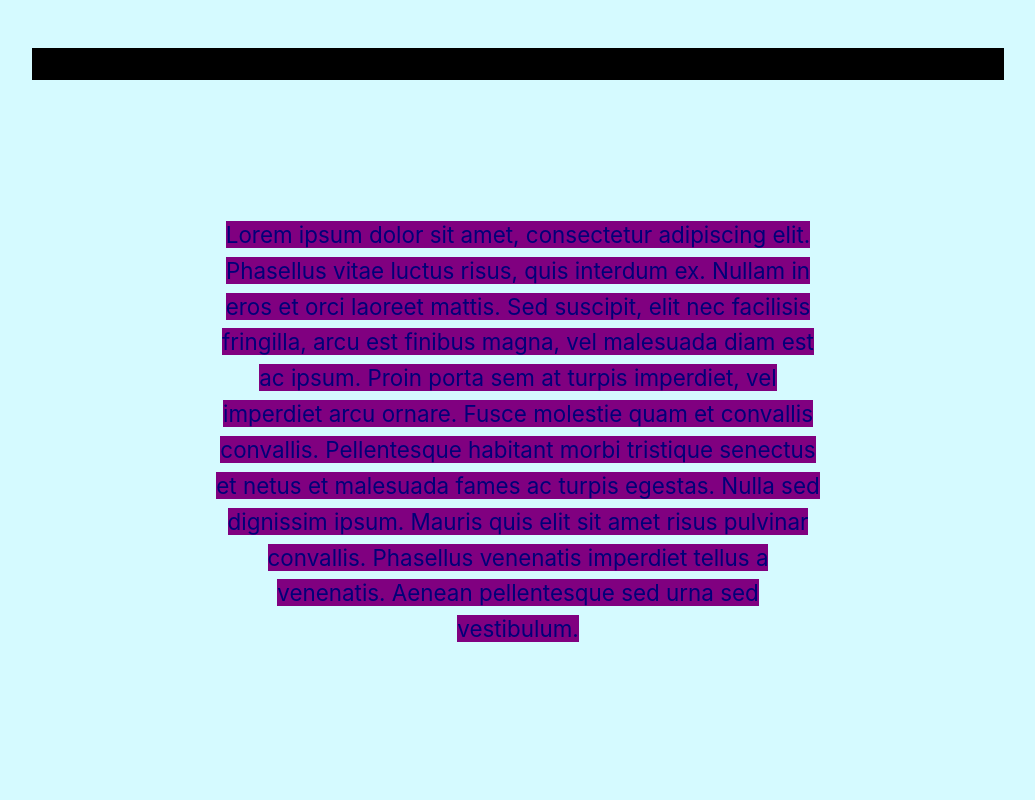
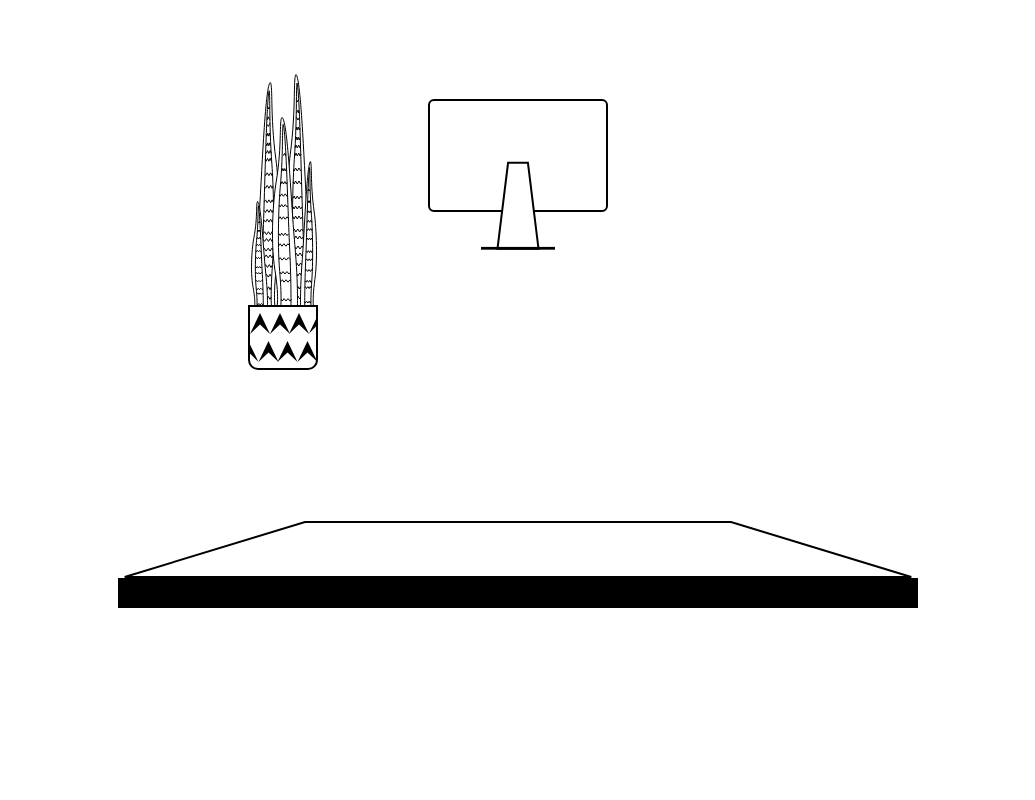
Before and after one commit to anxela-re/cv-anxela, a website built with Parcel: page src/index.html in a window 1280 px wide. Shown: the top 800 px of the page, without its empty margins (122-1157 px from the left). Built offline with nearby package versions, Linux system fonts and the light colour scheme.

Commit message:
clean idea portada

```diff
--- a/src/assets/scripts/main.js
+++ b/src/assets/scripts/main.js
@@ -27,39 +27,74 @@
   window.addEventListener("scroll", onScroll);
 
   function onScroll() {
+    checkPosition();
+    slidersEffect();
+  }
+  function checkPosition() {
+    // document.querySelector(
+    //   ".sky"
+    // ).style.transform = `matrix(1,0,0,1,0,${calculateTransform(0, -200)})`;
+    document.querySelector(
+      ".desk"
+    ).style.transform = `matrix(1,0,0,1,0,${calculateTransform(0, -800)})`;
+
+    document.querySelector(
+      ".monitor"
+    ).style.transform = `matrix(1,0,0,1,0,${calculateTransform(0, 700, 345)})`;
+    document.querySelector(
+      ".plant"
+    ).style.transform = `matrix(1,0,0,1,0,${calculateTransform(50, 600, 270)})`;
+    // document.querySelector(
+    //   ".cloud3"
+    // ).style.transform = `matrix(1,0,0,1,0,${calculateTransform(-50, -650)})`;
+    // document.querySelector(
+    //   ".monitor"
+    // ).style.transform = `matrix(1,0,0,1,0,${calculateTransform(-10, -100)})`;
+    // document.querySelector(
+    //   ".mountMg"
+    // ).style.transform = `matrix(1,0,0,1,0,${calculateTransform(-30, -250)})`;
+    // document.querySelector(
+    //   ".mountFg"
+    // ).style.transform = `matrix(1,0,0,1,0,${calculateTransform(-50, -600)})`;
+  }
+
+  function calculateTransform(y1, y2, max) {
+    let scrollDist = document.querySelector(".scroll-dist");
+    let scrollDistV = scrollDist.getBoundingClientRect();
+    let calc = y1 + (Math.abs(scrollDistV.top) * y2) / (scrollDistV.height / 2);
+    return calc > max ? max : calc;
+  }
+  function slidersEffect() {
+    let slidersContainer = document.querySelector(".sliders-container");
     let slide1 = document.querySelector(".slide-1");
     let slide2 = document.querySelector(".slide-2");
     let slide3 = document.querySelector(".slide-3");
     let sliderBar = document.querySelector(".slider-bar .bar");
-
-    let boundingRectSlide1 = slide1.getBoundingClientRect();
-    let boundingRectSlide2 = slide2.getBoundingClientRect();
     let slidersWrapper = document.querySelector(".sliders-wrapper");
 
-    if (
-      boundingRectSlide1.top <= 0 &&
-      slidersWrapper.offsetTop > boundingRectSlide1.height / 2
-    ) {
+    let percentage =
+      ((slidersWrapper.offsetTop + slidersWrapper.offsetHeight) /
+        slidersContainer.getBoundingClientRect().height) *
+      100;
+
+    sliderBar.style.background = `linear-gradient(to right, black ${percentage}%, transparent ${percentage}%)`;
+    if (percentage > 40) {
       slide1.classList.remove("is-active");
       slide2.classList.add("is-active");
-      sliderBar.classList.replace('is-active-1', 'is-active-2');
-      if (
-        boundingRectSlide2.top <= 0 &&
-        slidersWrapper.offsetTop >
-          boundingRectSlide1.height + boundingRectSlide2.height / 2
-      ) {
+      sliderBar.classList.replace("is-active-1", "is-active-2");
+      if (percentage > 70) {
         slide2.classList.remove("is-active");
         slide3.classList.add("is-active");
-        sliderBar.classList.replace('is-active-2', 'is-active-3');
+        sliderBar.classList.replace("is-active-2", "is-active-3");
       } else {
         slide3.classList.remove("is-active");
         slide2.classList.add("is-active");
-        sliderBar.classList.replace('is-active-3', 'is-active-2');
+        sliderBar.classList.replace("is-active-3", "is-active-2");
       }
     } else {
       slide2.classList.remove("is-active");
       slide1.classList.add("is-active");
-      sliderBar.classList.replace('is-active-2', 'is-active-1');
+      sliderBar.classList.replace("is-active-2", "is-active-1");
     }
   }
 })();
--- a/src/assets/styles/_variables.scss
+++ b/src/assets/styles/_variables.scss
@@ -9,4 +9,8 @@ $uoc-corporate: #000078;
 $uoc-masterbrand: #73edff;
 $uoc-bg: color.scale($uoc-masterbrand, $lightness: 70%);
 
-$mqMinWidth: 420px;
+
+$bg-white: #fff;
+
+$mqMinWidthTablet: 420px;
+$mqMinWidthDesktop: 1000px;
--- a/src/assets/styles/layouts/_home.scss
+++ b/src/assets/styles/layouts/_home.scss
@@ -6,7 +6,6 @@ html {
 }
 
 body {
-  display: flex;
   height: 100vh;
   padding: 2rem;
   margin: 0;
@@ -14,7 +13,7 @@ body {
   font-size: 16px;
   line-height: 24px;
   color: $uoc-corporate;
-  background-color: $uoc-bg;
+  background-color: $bg-white;
 }
 
 .uoc-container {
@@ -36,7 +35,7 @@ body {
   margin-bottom: 1.5rem;
   margin-left: auto;
 
-  @media (min-width: $mqMinWidth) {
+  @media (min-width: $mqMinWidthTablet) {
     max-width: 350px;
   }
 }
@@ -47,8 +46,40 @@ body {
   font-weight: 700;
   color: $uoc-corporate;
 
-  @media (min-width: $mqMinWidth) {
+  @media (min-width: $mqMinWidthTablet) {
     font-size: 36px;
+  }
+}
+
+.portada {
+  width: 100%;
+  height: 200vh;
+  background: #ddd;
+  margin: 0;
+  font-size: 99px;
+  text-align: center;
+  position:relative;
+  .scroll-dist {
+    width: 100%;
+    height: 200vh;
+    position: absolute;
+    background-color: $bg-white;
+  }
+  .main-portada {
+    position: fixed;
+    background: #fff none repeat scroll 0% 0%;
+    width: 100%;
+    max-width: 1200px;
+    height: 100%;
+    top: 0;
+    left: 50%;
+    transform: translate(-50%);
+  }
+  svg:not(:root) {
+    overflow: hidden;
+  }
+  svg image, svg polyline {
+    transform-origin: 0px 0px 0px;
   }
 }
 
@@ -59,7 +90,7 @@ body {
   display: flex;
   flex-direction: column;
   width: 100%;
-}
+  background-color: $bg-white;
   .sliders-wrapper {
     position: sticky;
     top: 0;
@@ -70,24 +101,14 @@ body {
   }
   .slider-bar {
     width: 100%;
-}
     .bar {
       width: 80%;
       height: 2rem;
       margin: 1rem auto;
       border: 1px solid black;
-
+      background: linear-gradient(to right, black 10%, transparent 10%);
     }
-
-.bar.is-active-1 {
-  background: linear-gradient(to right, black 33%, transparent 33%)
   }
-
-.bar.is-active-2 {
-  background: linear-gradient(to right, black 66%, transparent 66%)
-}
-.bar.is-active-3 {
-  background: linear-gradient(to right, black 100%, transparent 100%)
 }
 
 .text-container {
@@ -129,3 +150,14 @@ body {
 .slide-3 p {
   background-color: purple;
 }
+
+
+.flex {
+  display: flex;
+}
+.w-100{
+  width:100%;
+}
+.m-auto {
+  margin: auto;
+}
--- a/src/index.html
+++ b/src/index.html
@@ -13,27 +13,94 @@
         <title>UOC Boilerplate</title>
     </head>
     <body>
+        <div class="portada">
+            <div class="scroll-dist"></div>
+            <div class="main-portada">
+                <svg viewBox="0 0 1200 800" xmlns="http://www.w3.org/2000/svg">
+                    <mask id="m">
+                        <g class="desk">
+                            <image
+                                xlink:href="./assets/images/table.svg"
+                                width="1200"
+                                height="800"
+                            />
+                        </g>
+                    </mask>
 
+
+                    <!-- <image
+                        class="mountMg"
+                        xlink:href="https://assets.codepen.io/721952/mountMg.png"
+                        width="1200"
+                        height="800"
+                    /> -->
+                    <!-- <image
+                        class="cloud2"
+                        xlink:href="https://assets.codepen.io/721952/cloud2.png"
+                        width="1200"
+                        height="800"
+                    /> -->
+                    <!-- <image
+                        class="mountFg"
+                        xlink:href="https://assets.codepen.io/721952/mountFg.png"
+                        width="1200"
+                        height="800"
+                    /> -->
+                    <image
+                        class="plant"
+                        xlink:href="./assets/images/plant.svg"
+                        width="1200"
+                        height="800"
+                    />
+                    <image
+                        class="monitor"
+                        xlink:href="./assets/images/monitor.svg"
+                        width="1200"
+                        height="800"
+                    />
+                    <image
+                        class="desk"
+                        xlink:href="./assets/images/table.svg"
+                        width="1200"
+                        height="800"
+                    />
+                    <!-- <image
+                        class="cloud3"
+                        xlink:href="https://assets.codepen.io/721952/cloud3.png"
+                        width="1200"
+                        height="800"
+                    />  -->
+                    <!-- <text fill="#000" x="50%" y="200">BIENVENIDO</text> -->
+
+                    <g mask="url(#m)">
+                        <rect fill="#fff" width="100%" height="100%" />
+                        <text x="50%" y="200" fill="#162a43">ANXELA</text>
+                    </g>
+                </svg>
+            </div>
+        </div>
+
+        <div class="flex w-100">
             <div class="sliders-container">
                 <div class="sliders-wrapper">
                     <div class="slider-bar">
                         <div class="bar is-active-1"></div>
-
                     </div>
                     <div class="slide slide-1 is-active">
                         <div class="text-container">
                             <p>
-                            Lorem ipsum dolor sit amet, consectetur adipiscing
-                            elit. Phasellus vitae luctus risus, quis interdum
-                            ex. Nullam in eros et orci laoreet mattis. Sed
-                            suscipit, elit nec facilisis fringilla, arcu est
-                            finibus magna, vel malesuada diam est ac ipsum.
-                            Proin porta sem at turpis imperdiet, vel imperdiet
-                            arcu ornare. Fusce molestie quam et convallis
-                            convallis. Pellentesque habitant morbi tristique
-                            senectus et netus et malesuada fames ac turpis
-                            egestas. Nulla sed dignissim ipsum. Mauris quis elit
-                            sit amet risus pulvinar convallis. Phasellus
+                                Lorem ipsum dolor sit amet, consectetur
+                                adipiscing elit. Phasellus vitae luctus risus,
+                                quis interdum ex. Nullam in eros et orci laoreet
+                                mattis. Sed suscipit, elit nec facilisis
+                                fringilla, arcu est finibus magna, vel malesuada
+                                diam est ac ipsum. Proin porta sem at turpis
+                                imperdiet, vel imperdiet arcu ornare. Fusce
+                                molestie quam et convallis convallis.
+                                Pellentesque habitant morbi tristique senectus
+                                et netus et malesuada fames ac turpis egestas.
+                                Nulla sed dignissim ipsum. Mauris quis elit sit
+                                amet risus pulvinar convallis. Phasellus
                                 venenatis imperdiet tellus a venenatis. Aenean
                                 pellentesque sed urna sed vestibulum.
                             </p>
@@ -42,17 +109,18 @@
                     <div class="slide slide-2">
                         <div class="text-container">
                             <p>
-                            Lorem ipsum dolor sit amet, consectetur adipiscing
-                            elit. Phasellus vitae luctus risus, quis interdum
-                            ex. Nullam in eros et orci laoreet mattis. Sed
-                            suscipit, elit nec facilisis fringilla, arcu est
-                            finibus magna, vel malesuada diam est ac ipsum.
-                            Proin porta sem at turpis imperdiet, vel imperdiet
-                            arcu ornare. Fusce molestie quam et convallis
-                            convallis. Pellentesque habitant morbi tristique
-                            senectus et netus et malesuada fames ac turpis
-                            egestas. Nulla sed dignissim ipsum. Mauris quis elit
-                            sit amet risus pulvinar convallis. Phasellus
+                                Lorem ipsum dolor sit amet, consectetur
+                                adipiscing elit. Phasellus vitae luctus risus,
+                                quis interdum ex. Nullam in eros et orci laoreet
+                                mattis. Sed suscipit, elit nec facilisis
+                                fringilla, arcu est finibus magna, vel malesuada
+                                diam est ac ipsum. Proin porta sem at turpis
+                                imperdiet, vel imperdiet arcu ornare. Fusce
+                                molestie quam et convallis convallis.
+                                Pellentesque habitant morbi tristique senectus
+                                et netus et malesuada fames ac turpis egestas.
+                                Nulla sed dignissim ipsum. Mauris quis elit sit
+                                amet risus pulvinar convallis. Phasellus
                                 venenatis imperdiet tellus a venenatis. Aenean
                                 pellentesque sed urna sed vestibulum.
                             </p>
@@ -61,20 +129,22 @@
                     <div class="slide slide-3">
                         <div class="text-container">
                             <p>
-                            Lorem ipsum dolor sit amet, consectetur adipiscing
-                            elit. Phasellus vitae luctus risus, quis interdum
-                            ex. Nullam in eros et orci laoreet mattis. Sed
-                            suscipit, elit nec facilisis fringilla, arcu est
-                            finibus magna, vel malesuada diam est ac ipsum.
-                            Proin porta sem at turpis imperdiet, vel imperdiet
-                            arcu ornare. Fusce molestie quam et convallis
-                            convallis. Pellentesque habitant morbi tristique
-                            senectus et netus et malesuada fames ac turpis
-                            egestas. Nulla sed dignissim ipsum. Mauris quis elit
-                            sit amet risus pulvinar convallis. Phasellus
+                                Lorem ipsum dolor sit amet, consectetur
+                                adipiscing elit. Phasellus vitae luctus risus,
+                                quis interdum ex. Nullam in eros et orci laoreet
+                                mattis. Sed suscipit, elit nec facilisis
+                                fringilla, arcu est finibus magna, vel malesuada
+                                diam est ac ipsum. Proin porta sem at turpis
+                                imperdiet, vel imperdiet arcu ornare. Fusce
+                                molestie quam et convallis convallis.
+                                Pellentesque habitant morbi tristique senectus
+                                et netus et malesuada fames ac turpis egestas.
+                                Nulla sed dignissim ipsum. Mauris quis elit sit
+                                amet risus pulvinar convallis. Phasellus
                                 venenatis imperdiet tellus a venenatis. Aenean
                                 pellentesque sed urna sed vestibulum.
                             </p>
+                        </div>
                     </div>
                 </div>
             </div>
```
Also changed, not shown: src/assets/images/monitor.svg (added), src/assets/images/plant.svg (added), src/assets/images/table.svg (added). Lines whose indentation alone changed are shown as unchanged.
